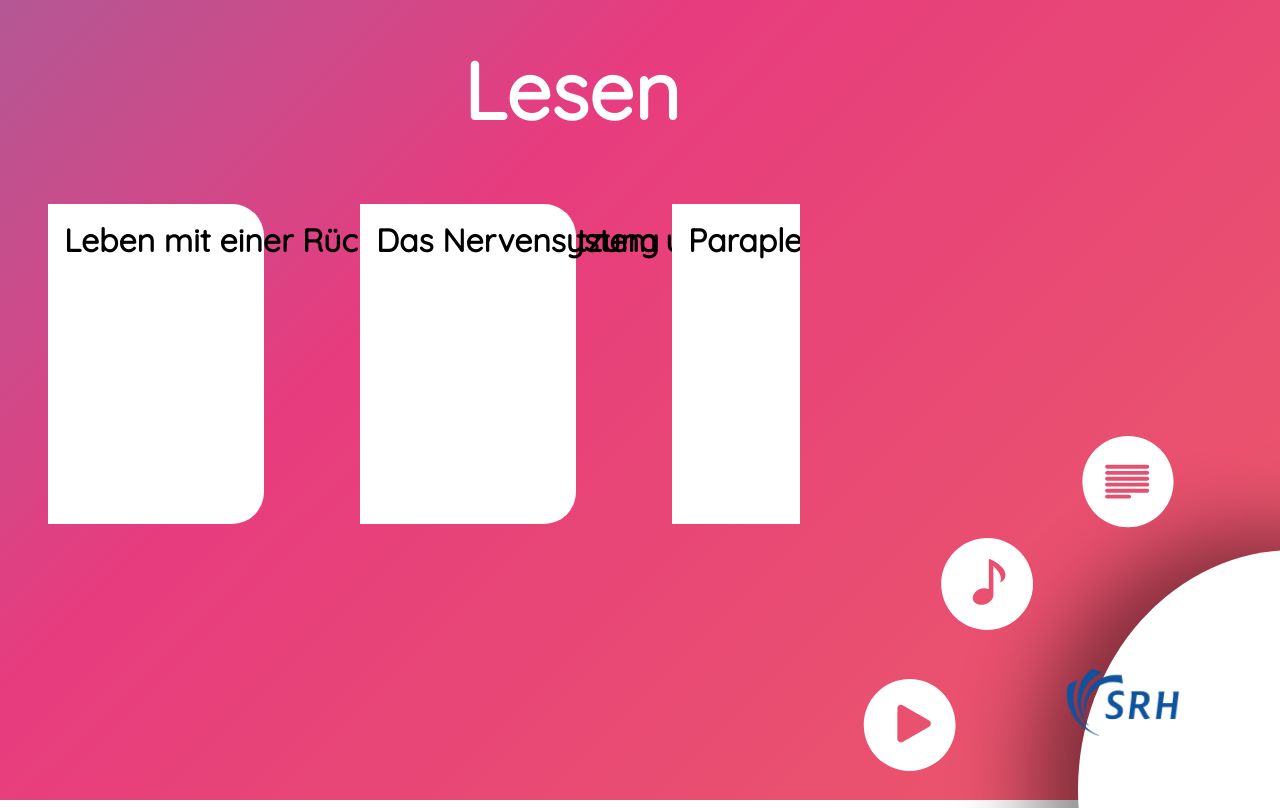
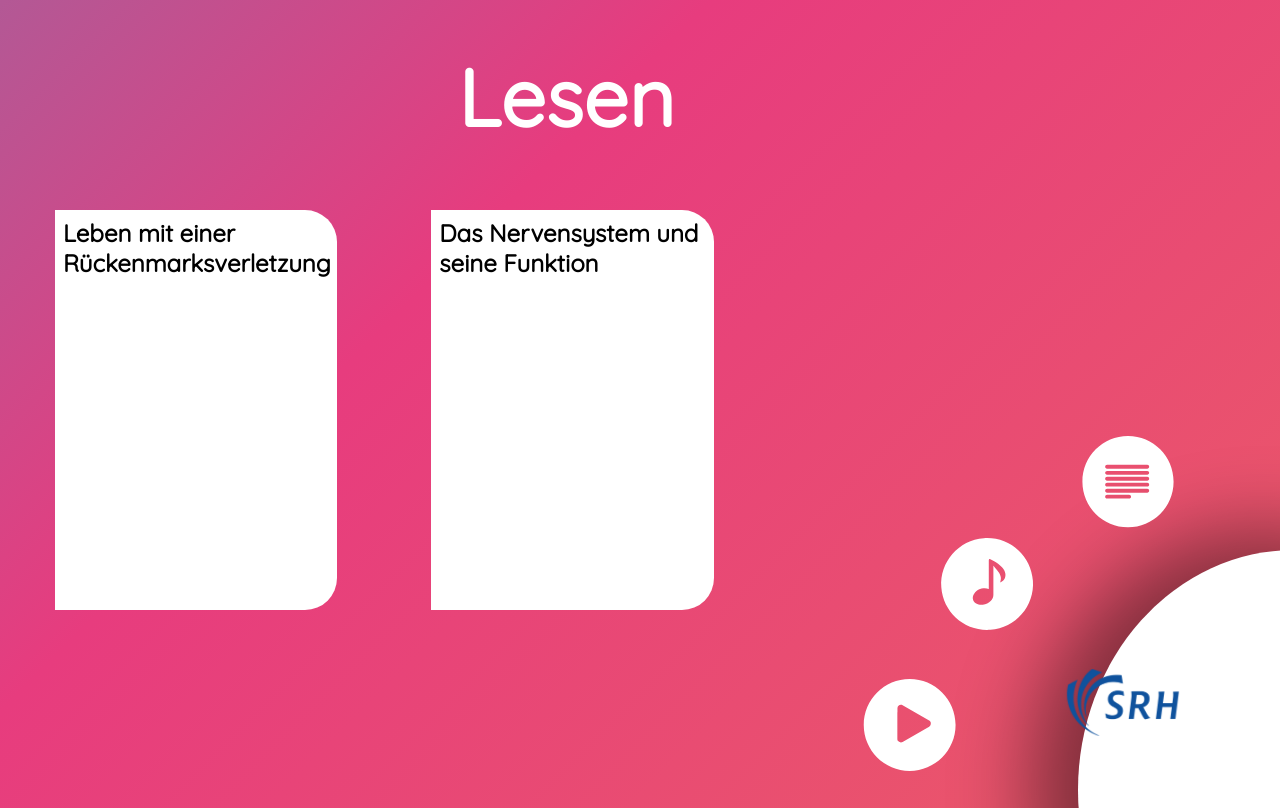
Before and after one commit to Momaritti/gera-srh, an Angular app: page /text in a window 1280 px wide. Built offline with nearby package versions, Linux system fonts and the light colour scheme; data requests are answered from the project's data file.

Commit message:
read component title text to fit pages

```diff
--- a/db.json
+++ b/db.json
@@ -15,7 +15,7 @@
     { "id": 7, "title": "TKKG  - TIMS GEFÄHRLICHSTER GEGNER", "path": "../../assets/TKKG  - TIMS GEFÄHRLICHSTER GEGNER HÖRSPIEL KOMPLETT.mp3" }
   ],
   "video": [
-    { "id": 1, "title": "Der Buntspecht", "path": "../../assets/bird.mp4", "description": "Video Beschreibung für 1" },
+    { "id": 1, "title": "Der Buntspecht", "path": "../../assets/bird.mp4", "description": "Der Buntspecht ist eine Vogelart aus der Familie der Spechte. Der kleine Specht besiedelt große Teile des nördlichen Eurasiens sowie Nordafrika und bewohnt Wälder fast jeder Art sowie Parks und baumreiche Gärten. Die Nahrung wird in allen Strata des Waldes (mit Ausnahme des Waldbodens) gesucht, jedoch vor allem in den Baumkronen." },
     { "id": 2, "title": "Ameisenkolonie", "path": "../../assets/ant.mp4", "description": "Ameisen sind eine Familie der Insekten innerhalb der Ordnung der Hautflügler. Derzeit sind mehr als 13.000 Arten beschrieben, davon etwa 200 in Europa. Die ältesten fossilen Funde stammen aus der Kreidezeit und werden auf ein Alter von 100 Millionen Jahren datiert. Das Alter der Gruppe wird jedoch auf möglicherweise 130 Millionen Jahre geschätzt." },
     { "id": 3, "title": "Dein Vogel", "path": "../../assets/bird.mp4", "description": "Video Beschreibung für 3" }
   ],
@@ -24,6 +24,6 @@
     { "id": 2, "name": "Ibrahim", "age": 12, "station": "Kinderstation" },
     { "id": 3, "name": "Ahmed", "age": 9, "station": "Kinderstation" },
     { "id": 4, "name": "Bobby", "age": 10, "station": "Kinderstation" },
-    { "id": 5, "name": "Heidrun", "age": 53, "station": "Kinderstation Eltern" }
+    { "id": 5, "name": "Heidrun", "age": 53, "station": "Kinderstation - Eltern" }
   ]
 }
--- a/src/app/app.component.sass
+++ b/src/app/app.component.sass
@@ -21,6 +21,8 @@
   margin: 0px
 body
   margin: 0
+a
+  text-decoration: none
 .first-view
   height: 100vh
   p
--- a/src/app/home/home.component.sass
+++ b/src/app/home/home.component.sass
@@ -17,7 +17,6 @@
 .container
   //border: aqua 1px dashed
   //padding: 30px
-
 h2, h3
   color: blueviolet
   font-family: sans-serif
--- a/src/app/read/read.component.html
+++ b/src/app/read/read.component.html
@@ -11,8 +11,7 @@
     <div class="box-container">
     <ul>
       <li (click)="onSelect( text )" *ngFor="let text of results" [routerLink]="['item', text.id]">
-        <h2>{{text.title}}</h2>
-        <h3>{{text.id}}</h3>
+        <h2 class="text-title">{{text.title}}</h2>
       </li>
       <!--
       <li *ngFor="let doc of results" [routerLink]="['item', doc.title]">
--- a/src/app/read/read.component.sass
+++ b/src/app/read/read.component.sass
@@ -1,21 +1,22 @@
 @import "../variables"
 @import "../app.component.sass"
-
-
 .read-view
   height: 100vh
   ul li h2
-    font-size: 2rem
+    font-size: 3vh
     color: #000
-
-
     &:hover
       cursor: pointer
       color: $background-color
-
+.container
+  margin: 1%
 .container li
-  width: 9%
-  height: 320px
+  width: 12%
+  height: 50vh
   float: left
   border-bottom-right-radius: 2em
   border-top-right-radius: 2em
+  h2
+    overflow: hidden
+    white-space: normal
+    padding: 1vh
--- a/src/app/video-item/video-item.component.sass
+++ b/src/app/video-item/video-item.component.sass
@@ -3,7 +3,8 @@
 
 .video-item-view
   padding: 3%
-
+p
+  padding: 2vh
 .container
   display: block
   // position: absolute
```
